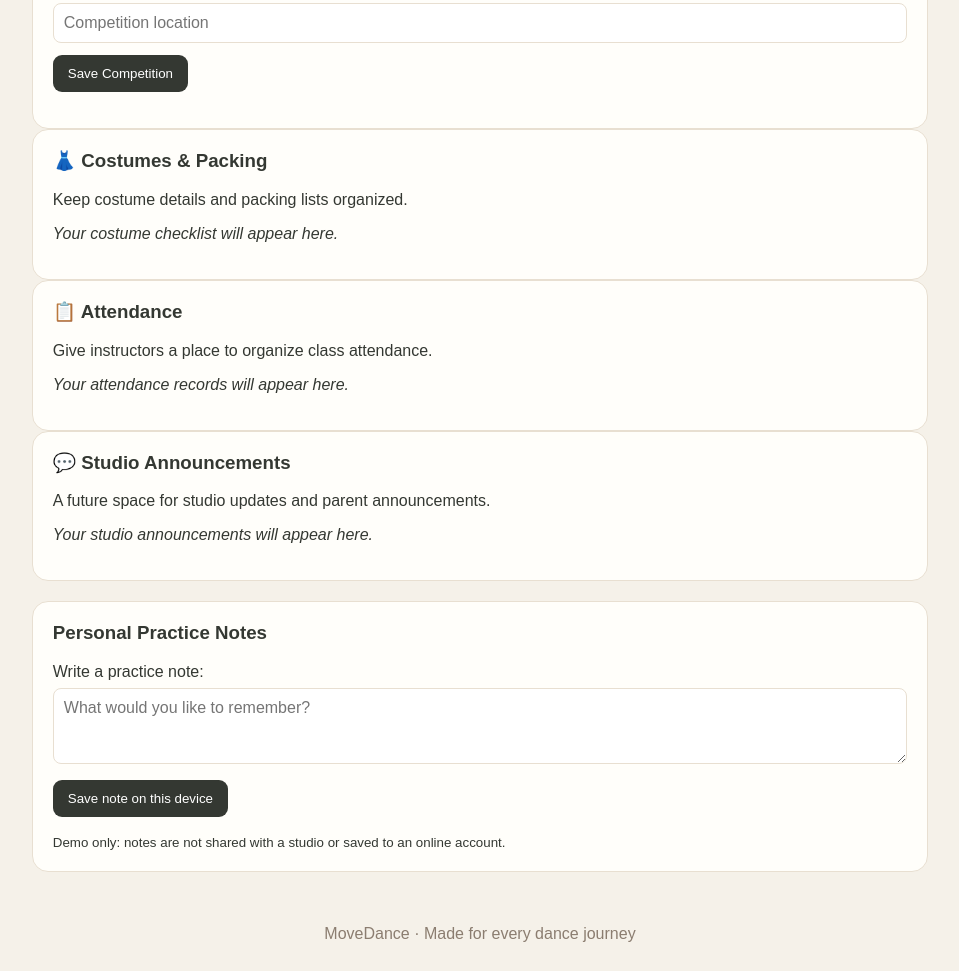
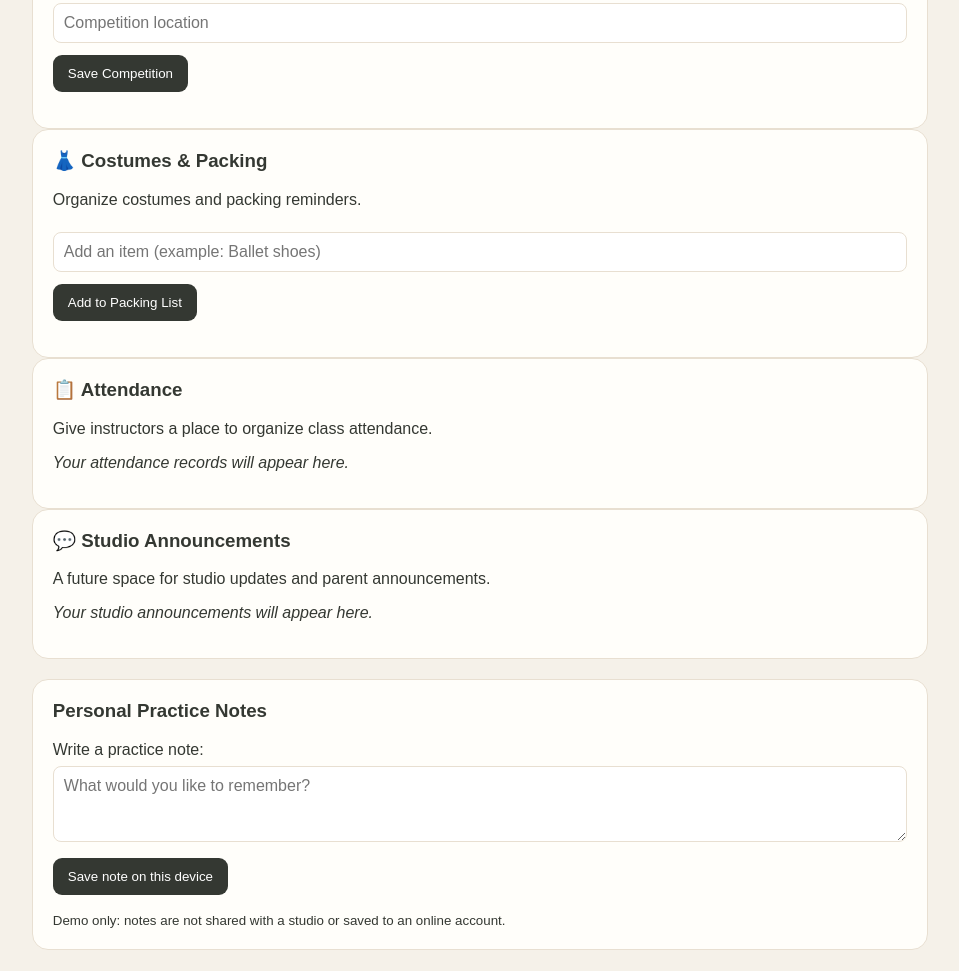
Before and after one commit to gheyward910-alt/MoveDance, a plain HTML site: page index.html in a window 1280 px wide. Shown: the part 1271-2242 px from the top of the page, without its empty margins (160-1119 px from the left). Drawn offline with Linux system fonts and the light colour scheme.

Commit message:
Update index.html

```diff
--- a/index.html
+++ b/index.html
@@ -126,11 +126,16 @@
   <ul id="competitionList"></ul>
 </article>
 
-      <article class="card">
-        <h3>👗 Costumes & Packing</h3>
-        <p>Keep costume details and packing lists organized.</p>
-        <p><em>Your costume checklist will appear here.</em></p>
-      </article>
+<article class="card">
+  <h3>👗 Costumes & Packing</h3>
+  <p>Organize costumes and packing reminders.</p>
+
+  <input id="packingItem" placeholder="Add an item (example: Ballet shoes)">
+
+  <button onclick="addPackingItem()">Add to Packing List</button>
+
+  <ul id="packingList"></ul>
+</article>
 
       <article class="card">
         <h3>📋 Attendance</h3>
@@ -238,6 +243,20 @@
   document.getElementById("competitionName").value = "";
   document.getElementById("competitionDate").value = "";
   document.getElementById("competitionLocation").value = "";
+}function addPackingItem() {
+  const field = document.getElementById("packingItem");
+  const value = field.value.trim();
+
+  if (!value) {
+    alert("Please enter a packing item.");
+    return;
+  }
+
+  const item = document.createElement("li");
+  item.textContent = value;
+  document.getElementById("packingList").appendChild(item);
+
+  field.value = "";
 }
 </script>
 
```
